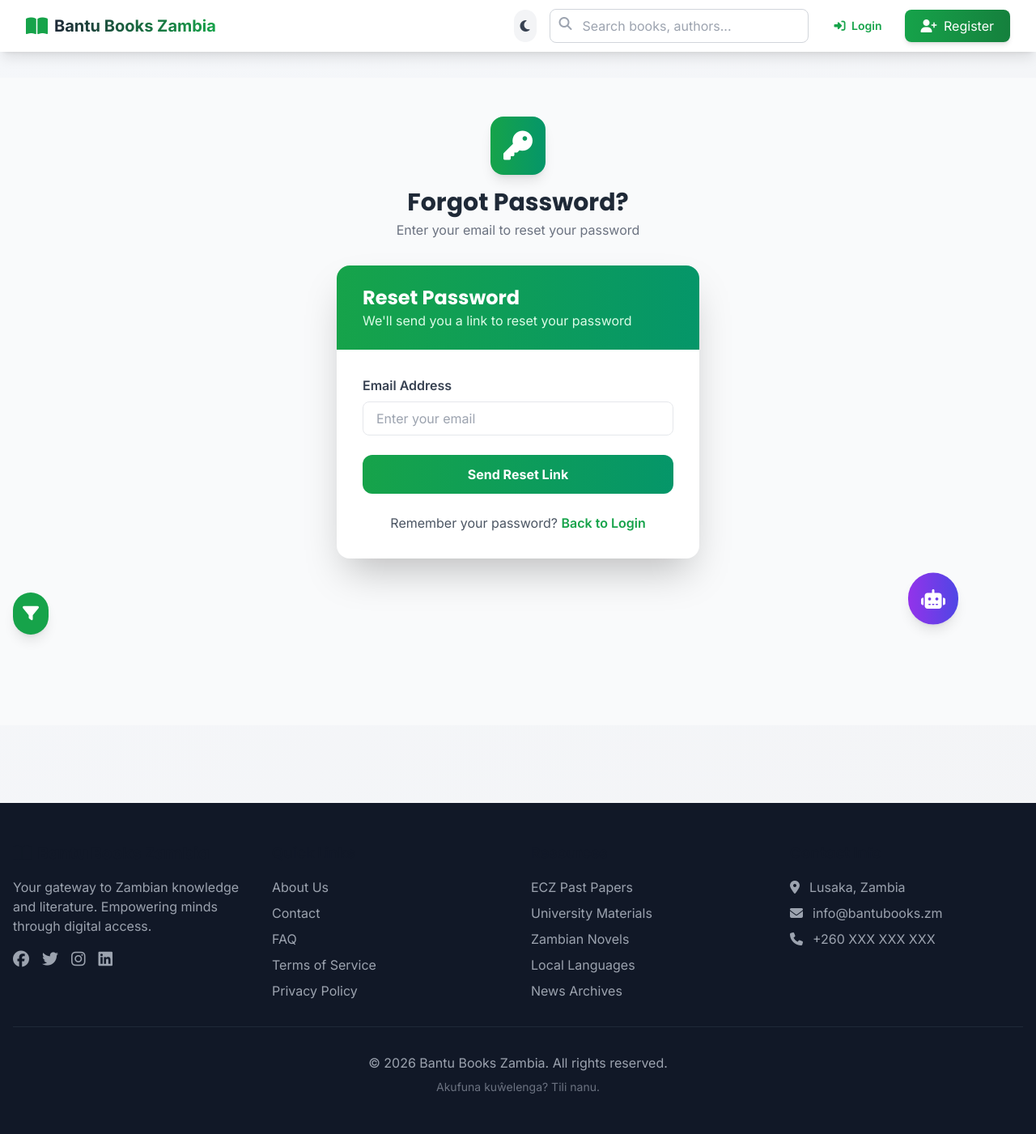
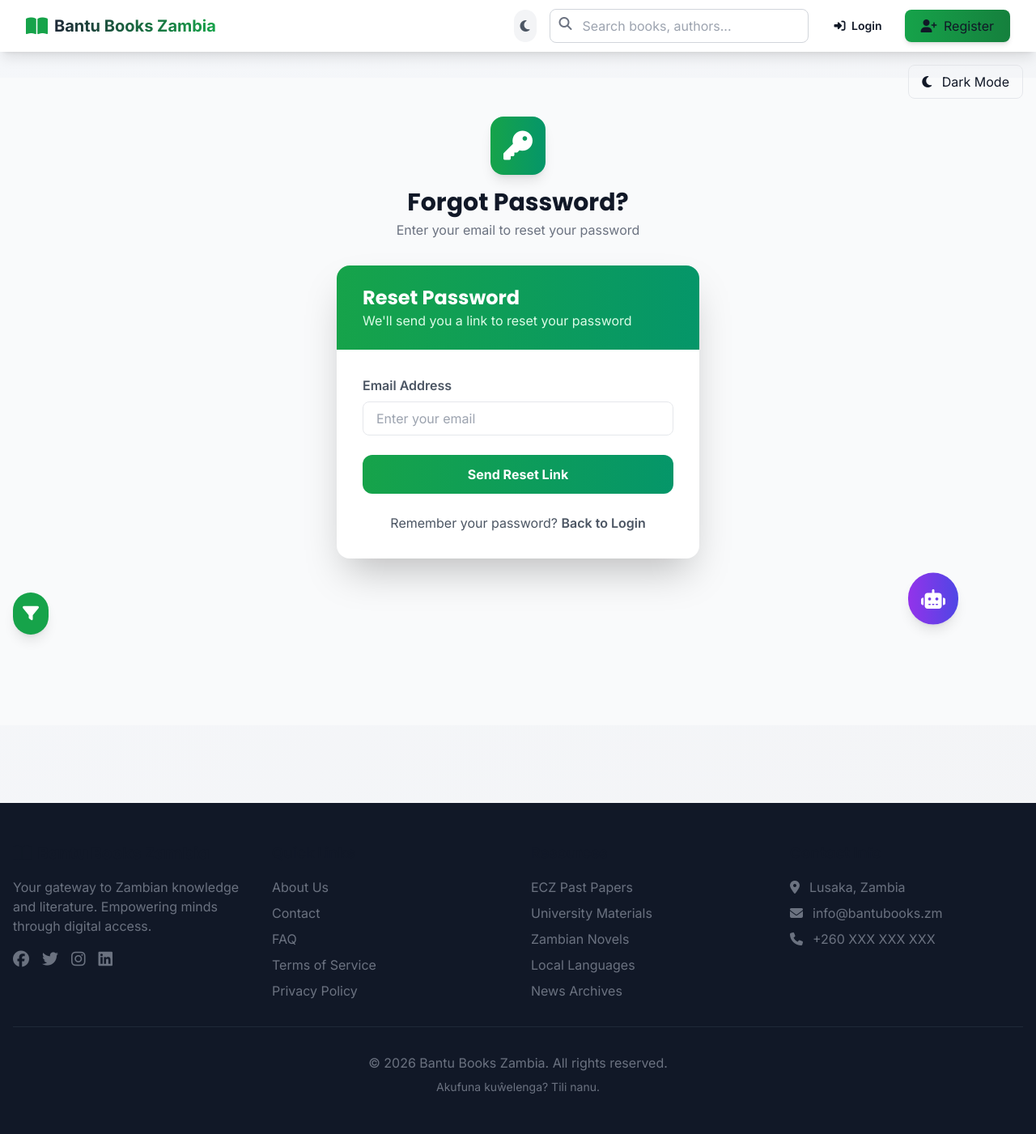
Before and after one commit to josephsimukanze-ctrl/bantu-books-zambia, a Django app: page /accounts/forgot-password/ in a window 1280 px wide. Shown: the whole page at 81% size. Run offline with Django 4.2, Linux system fonts and the light colour scheme; some libraries are stand-ins or nearby versions.

Commit message:
Update base template with full dark mode support and toggle button

```diff
--- a/templates/base.html
+++ b/templates/base.html
@@ -117,7 +117,7 @@
             --gradient-end: #111827;
         }
 
-        /* Apply dark mode colors */
+        /* Apply dark mode colors globally */
         body {
             background: linear-gradient(135deg, var(--gradient-start) 0%, var(--gradient-end) 100%);
             color: var(--text-primary);
@@ -125,14 +125,14 @@
             min-height: 100vh;
         }
 
-        /* Card styles */
-        .card, .bg-white {
+        /* Card styles - Tailwind overrides */
+        .card, .bg-white, .bg-gray-50, .bg-gray-100 {
             background-color: var(--card-bg);
             border-color: var(--border-color);
         }
 
         /* Input styles */
-        input, select, textarea {
+        input, select, textarea, .input, .form-input {
             background-color: var(--bg-primary);
             color: var(--text-primary);
             border-color: var(--border-color);
@@ -150,7 +150,7 @@
         }
 
         /* Table styles */
-        table {
+        table, .table {
             background-color: var(--card-bg);
         }
 
@@ -202,21 +202,183 @@
         }
 
         /* Border colors */
-        .border, .border-t, .border-b, .border-l, .border-r {
+        .border, .border-t, .border-b, .border-l, .border-r, .divide-y > :not([hidden]) ~ :not([hidden]) {
             border-color: var(--border-color);
         }
 
-        /* Text colors */
-        .text-gray-500, .text-gray-600 {
-            color: var(--text-muted);
+        /* Text colors - Tailwind overrides */
+        .text-gray-400, .text-gray-500 {
+            color: var(--text-muted) !important;
         }
 
-        .text-gray-700, .text-gray-800 {
+        .text-gray-600, .text-gray-700 {
+            color: var(--text-secondary) !important;
+        }
+
+        .text-gray-800, .text-gray-900, .text-black {
+            color: var(--text-primary) !important;
+        }
+
+        /* Dark mode specific text overrides */
+        .dark .text-gray-400, .dark .text-gray-500 {
+            color: var(--text-muted) !important;
+        }
+
+        .dark .text-gray-600, .dark .text-gray-700 {
+            color: var(--text-secondary) !important;
+        }
+
+        .dark .text-gray-800, .dark .text-gray-900 {
+            color: var(--text-primary) !important;
+        }
+
+        /* Heading styles */
+        h1, h2, h3, h4, h5, h6,
+        .h1, .h2, .h3, .h4, .h5, .h6 {
+            font-family: 'Poppins', sans-serif;
+            color: var(--text-primary);
+        }
+
+        /* Paragraph and span styles */
+        p, span, li, a:not(.btn-primary):not(.btn-secondary) {
+            color: inherit;
+        }
+
+        /* Dark mode link styles */
+        .dark a:not(.btn-primary):not(.btn-secondary):not(.text-white) {
             color: var(--text-secondary);
         }
 
-        .text-gray-900 {
+        .dark a:hover:not(.btn-primary):not(.btn-secondary) {
+            color: #34d399;
+        }
+
+        /* Button styles */
+        .btn-primary {
+            background: linear-gradient(135deg, #059669 0%, #047857 100%);
+            color: white !important;
+            padding: 0.625rem 1.5rem;
+            border-radius: 0.5rem;
+            font-weight: 600;
+            transition: all 0.3s ease;
+            display: inline-flex;
+            align-items: center;
+            gap: 0.5rem;
+            border: none;
+            cursor: pointer;
+            box-shadow: 0 1px 3px 0 var(--shadow-color);
+        }
+
+        .btn-primary:hover {
+            transform: translateY(-2px);
+            box-shadow: 0 10px 15px -3px var(--shadow-color);
+        }
+
+        .btn-secondary {
+            background: linear-gradient(135deg, #f97316 0%, #ea580c 100%);
+            color: white !important;
+            padding: 0.625rem 1.5rem;
+            border-radius: 0.5rem;
+            font-weight: 600;
+            transition: all 0.3s ease;
+            display: inline-flex;
+            align-items: center;
+            gap: 0.5rem;
+            border: none;
+            cursor: pointer;
+        }
+
+        .btn-secondary:hover {
+            transform: translateY(-2px);
+            box-shadow: 0 10px 15px -3px var(--shadow-color);
+        }
+
+        /* Dark mode toggle button */
+        .dark-mode-toggle {
+            background: transparent;
+            border: 1px solid var(--border-color);
             color: var(--text-primary);
+            padding: 0.5rem 1rem;
+            border-radius: 0.5rem;
+            cursor: pointer;
+            transition: all 0.3s ease;
+        }
+
+        .dark-mode-toggle:hover {
+            background-color: var(--bg-tertiary);
+        }
+
+        /* Container styles */
+        .container {
+            max-width: 1280px;
+            margin: 0 auto;
+            padding: 0 1rem;
+        }
+
+        @media (min-width: 640px) {
+            .container {
+                padding: 0 1.5rem;
+            }
+        }
+
+        @media (min-width: 1024px) {
+            .container {
+                padding: 0 2rem;
+            }
+        }
+
+        /* Loader */
+        .loader {
+            border: 3px solid var(--bg-tertiary);
+            border-top: 3px solid #059669;
+            border-radius: 50%;
+            width: 40px;
+            height: 40px;
+            animation: spin 1s linear infinite;
+        }
+
+        @keyframes spin {
+            0% { transform: rotate(0deg); }
+            100% { transform: rotate(360deg); }
+        }
+
+        /* Toast notifications */
+        .toast {
+            position: fixed;
+            bottom: 20px;
+            right: 20px;
+            z-index: 1000;
+            animation: slideInRight 0.3s ease-out;
+            background-color: var(--card-bg);
+            border-color: var(--border-color);
+        }
+
+        @keyframes slideInRight {
+            from {
+                transform: translateX(100%);
+                opacity: 0;
+            }
+            to {
+                transform: translateX(0);
+                opacity: 1;
+            }
+        }
+
+        /* AI Chat bubble */
+        .ai-chat-bubble {
+            animation: bounce 2s infinite;
+        }
+
+        @keyframes bounce {
+            0%, 100% { transform: translateY(0); }
+            50% { transform: translateY(-5px); }
+        }
+
+        /* Responsive */
+        @media (max-width: 768px) {
+            .section-title {
+                font-size: 1.5rem;
+            }
         }
 
         /* Custom scrollbar for light mode */
@@ -258,125 +420,17 @@
             transition-timing-function: cubic-bezier(0.4, 0, 0.2, 1);
             transition-duration: 200ms;
         }
-
-        h1, h2, h3, h4, h5, h6 {
-            font-family: 'Poppins', sans-serif;
-            color: var(--text-primary);
-        }
-
-        .btn-primary {
-            background: linear-gradient(135deg, #059669 0%, #047857 100%);
-            color: white;
-            padding: 0.625rem 1.5rem;
-            border-radius: 0.5rem;
-            font-weight: 600;
-            transition: all 0.3s ease;
-            display: inline-flex;
-            align-items: center;
-            gap: 0.5rem;
-            border: none;
-            cursor: pointer;
-            box-shadow: 0 1px 3px 0 var(--shadow-color);
-        }
-
-        .btn-primary:hover {
-            transform: translateY(-2px);
-            box-shadow: 0 10px 15px -3px var(--shadow-color);
-        }
-
-        .btn-secondary {
-            background: linear-gradient(135deg, #f97316 0%, #ea580c 100%);
-            color: white;
-            padding: 0.625rem 1.5rem;
-            border-radius: 0.5rem;
-            font-weight: 600;
-            transition: all 0.3s ease;
-            display: inline-flex;
-            align-items: center;
-            gap: 0.5rem;
-            border: none;
-            cursor: pointer;
-        }
-
-        .btn-secondary:hover {
-            transform: translateY(-2px);
-            box-shadow: 0 10px 15px -3px var(--shadow-color);
-        }
-
-        .container {
-            max-width: 1280px;
-            margin: 0 auto;
-            padding: 0 1rem;
-        }
-
-        @media (min-width: 640px) {
-            .container {
-                padding: 0 1.5rem;
-            }
-        }
-
-        @media (min-width: 1024px) {
-            .container {
-                padding: 0 2rem;
-            }
-        }
-
-        .loader {
-            border: 3px solid var(--bg-tertiary);
-            border-top: 3px solid #059669;
-            border-radius: 50%;
-            width: 40px;
-            height: 40px;
-            animation: spin 1s linear infinite;
-        }
-
-        @keyframes spin {
-            0% { transform: rotate(0deg); }
-            100% { transform: rotate(360deg); }
-        }
-
-        .toast {
-            position: fixed;
-            bottom: 20px;
-            right: 20px;
-            z-index: 1000;
-            animation: slideInRight 0.3s ease-out;
-        }
-
-        @keyframes slideInRight {
-            from {
-                transform: translateX(100%);
-                opacity: 0;
-            }
-            to {
-                transform: translateX(0);
-                opacity: 1;
-            }
-        }
-
-        .ai-chat-bubble {
-            animation: bounce 2s infinite;
-        }
-
-        @keyframes bounce {
-            0%, 100% { transform: translateY(0); }
-            50% { transform: translateY(-5px); }
-        }
-
-        @media (max-width: 768px) {
-            .section-title {
-                font-size: 1.5rem;
-            }
-        }
     </style>
 
     {% block extra_css %}{% endblock %}
 </head>
 <body class="antialiased">
 
-
-
-
+<!-- Dark Mode Toggle Button (Add this anywhere - typically in header) -->
+<button onclick="toggleDarkMode()" class="dark-mode-toggle fixed top-4 right-4 z-50 md:top-20 md:right-4">
+    <i class="fas {% if request.COOKIES.dark_mode == 'true' %}fa-sun{% else %}fa-moon{% endif %} mr-2"></i>
+    <span>{% if request.COOKIES.dark_mode == 'true' %}Light{% else %}Dark{% endif %} Mode</span>
+</button>
 
 <!-- Sidebar Toggle Button -->
 <button onclick="openSidebar()" class="fixed bottom-4 left-4 z-[100] bg-green-600 text-white p-3 rounded-full shadow-lg hover:bg-green-700 transition-all duration-300">
@@ -404,6 +458,7 @@
         document.body.style.overflow = '';
     }
 </script>
+
 <!-- Back to Top Button -->
 <button id="backToTop" class="fixed bottom-6 right-6 bg-primary-600 text-white p-3 rounded-full shadow-lg hover:bg-primary-700 transition-all duration-300 hidden z-40">
     <i class="fas fa-arrow-up"></i>
@@ -533,38 +588,64 @@
     // Dark Mode Functions
     function initDarkMode() {
         const savedMode = localStorage.getItem('darkMode');
+        const cookieMode = document.cookie.match(/dark_mode=([^;]+)/);
         const prefersDark = window.matchMedia('(prefers-color-scheme: dark)').matches;
 
-            if (savedMode === 'true' || (savedMode === null && prefersDark)) {
+        let isDark = false;
+
+        if (savedMode !== null) {
+            isDark = savedMode === 'true';
+        } else if (cookieMode) {
+            isDark = cookieMode[1] === 'true';
+        } else {
+            isDark = prefersDark;
+        }
+
+        if (isDark) {
             document.documentElement.classList.add('dark');
-                document.cookie = "dark_mode=true; path=/";
         } else {
             document.documentElement.classList.remove('dark');
-                document.cookie = "dark_mode=false; path=/";
         }
+
+        document.cookie = `dark_mode=${isDark}; path=/`;
+        localStorage.setItem('darkMode', isDark);
+        updateDarkModeButtons();
     }
 
     function toggleDarkMode() {
-            if (document.documentElement.classList.contains('dark')) {
+        const isDark = !document.documentElement.classList.contains('dark');
+
+        if (isDark) {
+            document.documentElement.classList.add('dark');
+        } else {
             document.documentElement.classList.remove('dark');
-                localStorage.setItem('darkMode', 'false');
-                document.cookie = "dark_mode=false; path=/";
-            } else {
-                document.documentElement.classList.add('dark');
-                localStorage.setItem('darkMode', 'true');
-                document.cookie = "dark_mode=true; path=/";
         }
+
+        localStorage.setItem('darkMode', isDark);
+        document.cookie = `dark_mode=${isDark}; path=/`;
         updateDarkModeButtons();
     }
 
     function updateDarkModeButtons() {
         const isDark = document.documentElement.classList.contains('dark');
         const buttons = document.querySelectorAll('.dark-mode-toggle');
+
         buttons.forEach(btn => {
+            const icon = btn.querySelector('i');
+            const text = btn.querySelector('span');
+
+            if (icon) {
                 if (isDark) {
-                    btn.innerHTML = '<i class="fas fa-sun"></i> Light Mode';
+                    icon.classList.remove('fa-moon');
+                    icon.classList.add('fa-sun');
                 } else {
-                    btn.innerHTML = '<i class="fas fa-moon"></i> Dark Mode';
+                    icon.classList.remove('fa-sun');
+                    icon.classList.add('fa-moon');
+                }
+            }
+
+            if (text) {
+                text.textContent = isDark ? 'Light Mode' : 'Dark Mode';
             }
         });
     }
@@ -580,6 +661,7 @@
             } else {
                 document.documentElement.classList.remove('dark');
             }
+            updateDarkModeButtons();
         }
     });
 
@@ -701,9 +783,11 @@
     }
 
     // Close modal when clicking outside
+    if (aiChatModal) {
         aiChatModal.addEventListener('click', (e) => {
             if (e.target === aiChatModal) closeChat();
         });
+    }
 
     // Mobile menu toggle
     function toggleMobileMenu() {
```
Lines whose indentation alone changed are shown as unchanged.
